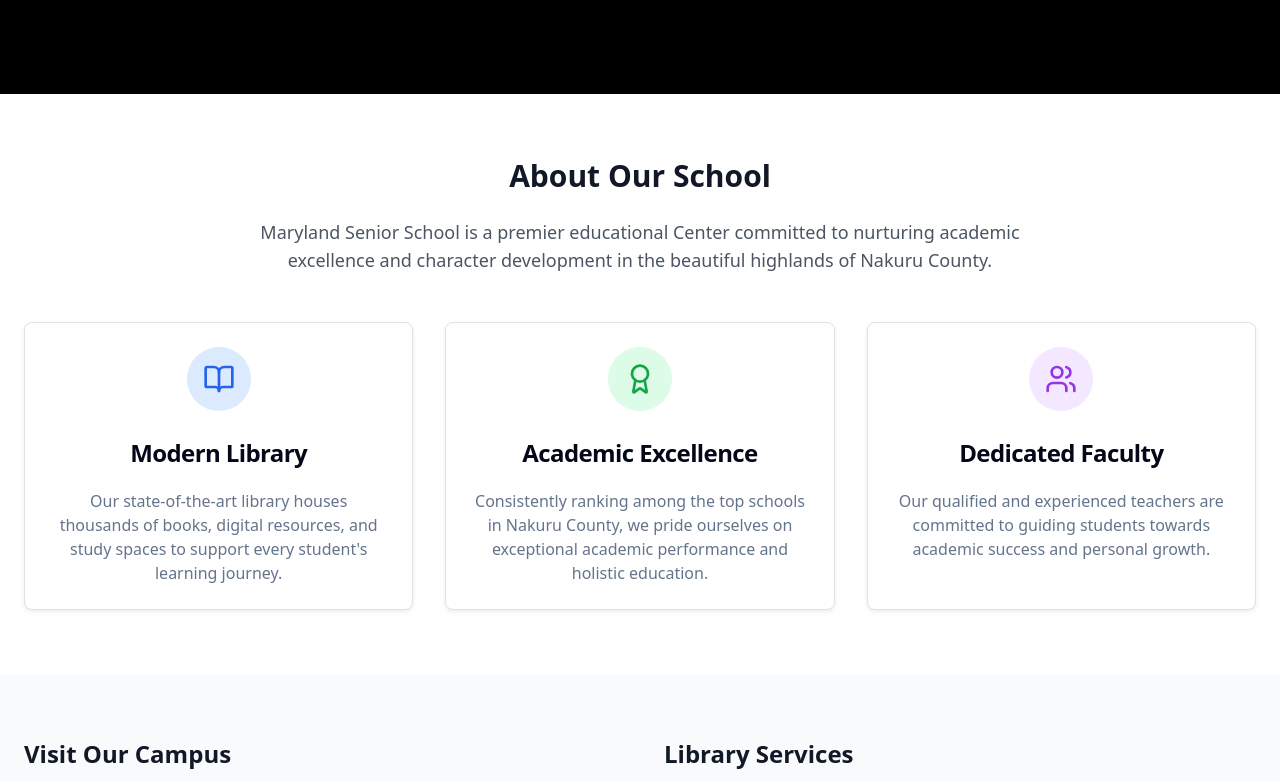
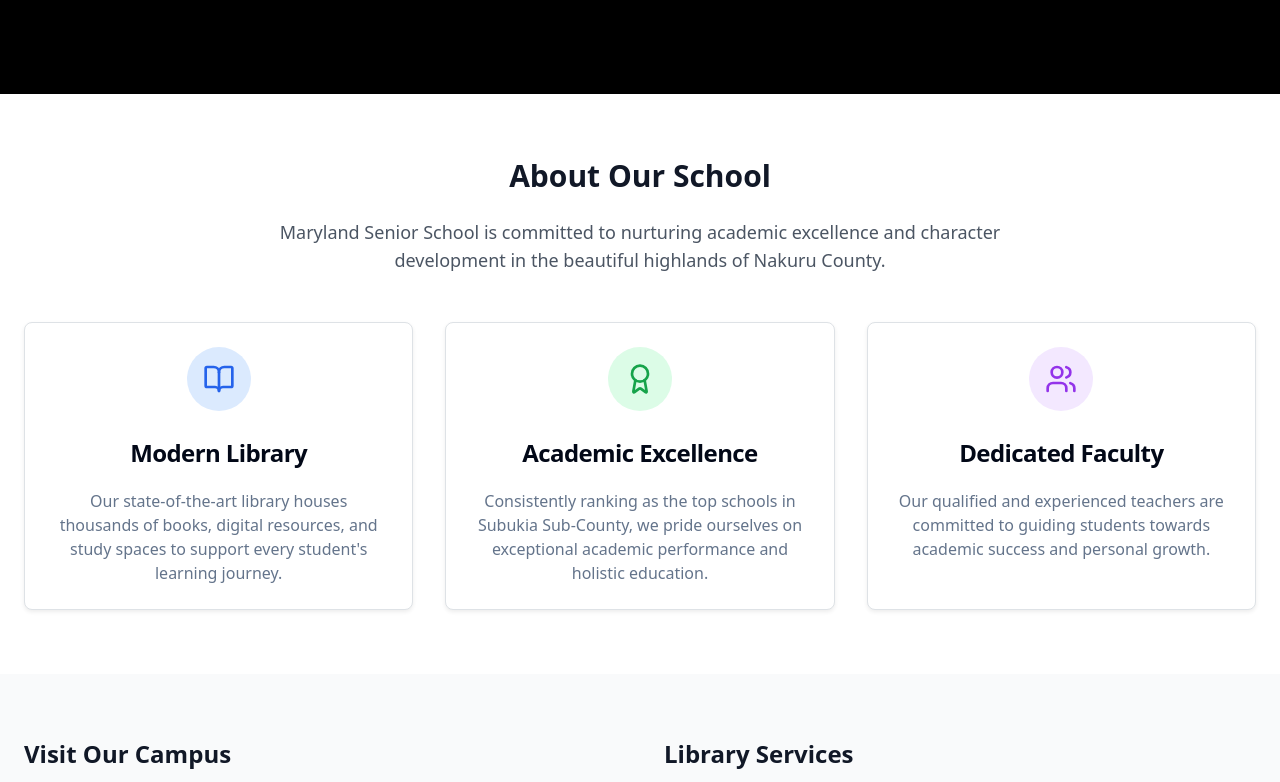
Before and after one commit to awanyonyi/quick-read-school-library, a React (Vite) app: page / in a window 1280 px wide. Shown: the part 387-1169 px from the top of the page. Built offline with nearby package versions, Linux system fonts and the light colour scheme.

Commit message:
Update SchoolInfoSection.tsx

```diff
--- a/src/components/home/SchoolInfoSection.tsx
+++ b/src/components/home/SchoolInfoSection.tsx
@@ -10,7 +10,7 @@ const SchoolInfoSection = () => {
         <div className="text-center mb-12">
           <h2 className="text-3xl font-bold text-gray-900 mb-4">About Our School</h2>
           <p className="text-lg text-gray-600 max-w-3xl mx-auto">
-            Maryland Senior School is a premier educational Center committed to nurturing
+            Maryland Senior School is committed to nurturing
             academic excellence and character development in the beautiful highlands of Nakuru County.
           </p>
         </div>
@@ -40,7 +40,7 @@ const SchoolInfoSection = () => {
             </CardHeader>
             <CardContent>
               <CardDescription className="text-base">
-                Consistently ranking among the top schools in Nakuru County,
+                Consistently ranking as the top schools in Subukia Sub-County,
                 we pride ourselves on exceptional academic performance and holistic education.
               </CardDescription>
             </CardContent>
```
